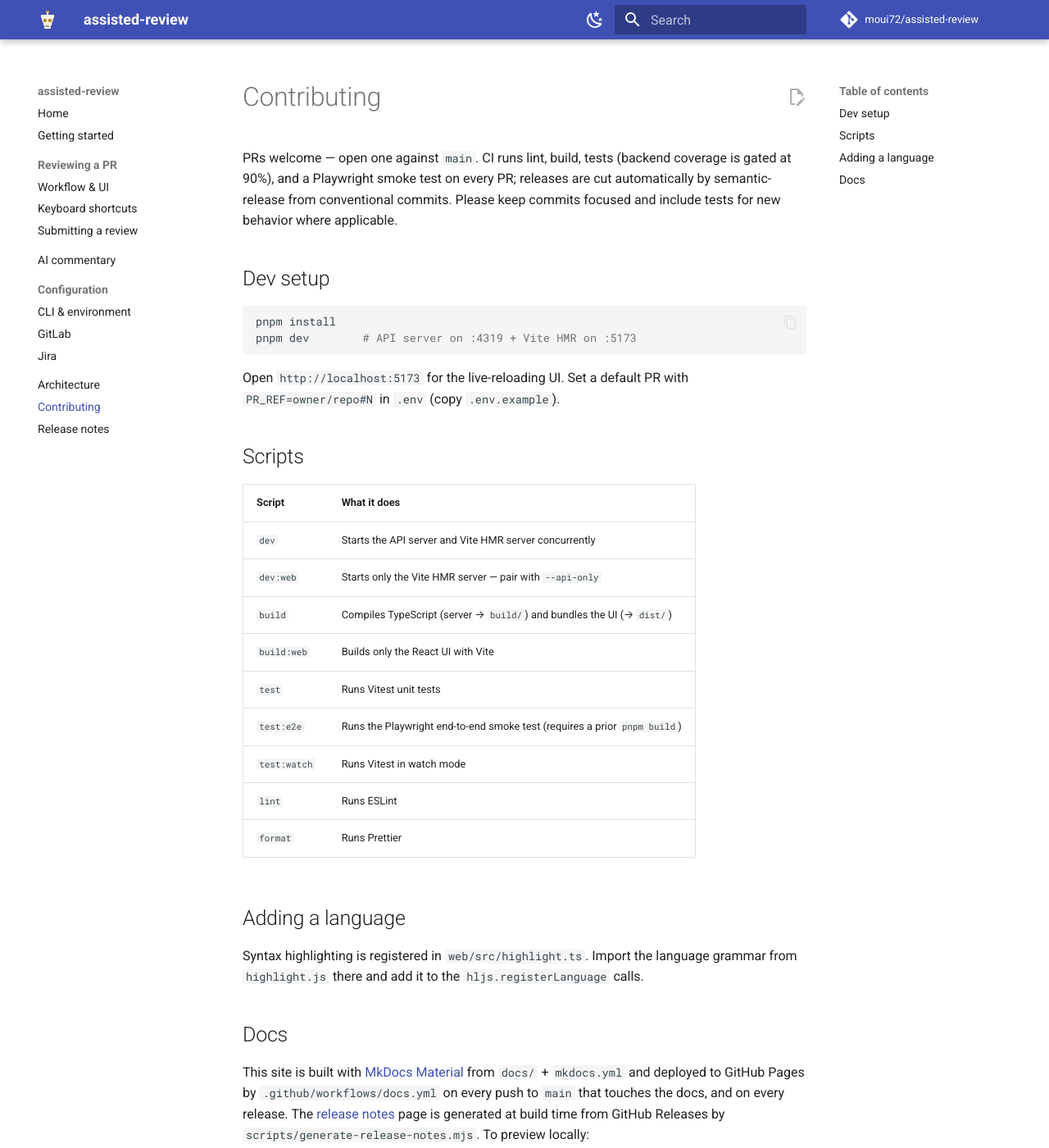
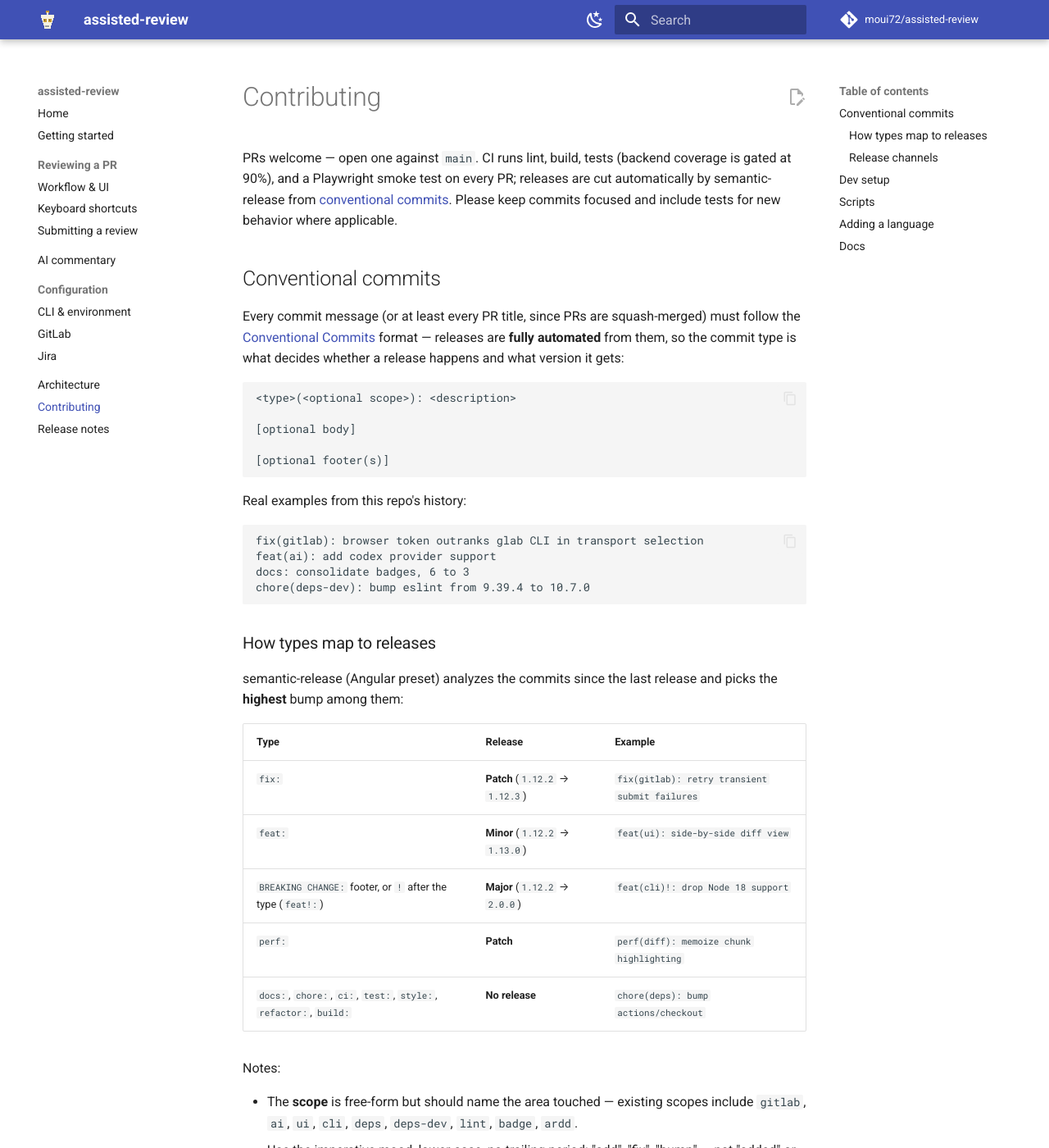
Before and after one commit to moui72/assisted-review, an MkDocs documentation site: the page built from docs/contributing.md, in a window 1280 px wide and 1400 px high. Shown: the whole window at 82% size. Built offline with MkDocs 1.6.1 and Material for MkDocs 9.7.7, drawn with Linux system fonts in a browser that asks for light colours; comment, search, counter and statistics services are not loaded; some of the changed text lies outside the part shown.

Commit message:
docs: document conventional commits and release channels
Co-Authored-By: Claude Fable 5 <noreply@anthropic.com>

````diff
--- a/docs/contributing.md
+++ b/docs/contributing.md
@@ -2,8 +2,86 @@
 
 PRs welcome — open one against `main`. CI runs lint, build, tests (backend
 coverage is gated at 90%), and a Playwright smoke test on every PR; releases
-are cut automatically by semantic-release from conventional commits. Please
-keep commits focused and include tests for new behavior where applicable.
+are cut automatically by semantic-release from
+[conventional commits](#conventional-commits). Please keep commits focused
+and include tests for new behavior where applicable.
+
+## Conventional commits
+
+Every commit message (or at least every PR title, since PRs are
+squash-merged) must follow the
+[Conventional Commits](https://www.conventionalcommits.org/) format —
+releases are **fully automated** from them, so the commit type is what
+decides whether a release happens and what version it gets:
+
+```
+<type>(<optional scope>): <description>
+
+[optional body]
+
+[optional footer(s)]
+```
+
+Real examples from this repo's history:
+
+```
+fix(gitlab): browser token outranks glab CLI in transport selection
+feat(ai): add codex provider support
+docs: consolidate badges, 6 to 3
+chore(deps-dev): bump eslint from 9.39.4 to 10.7.0
+```
+
+### How types map to releases
+
+semantic-release (Angular preset) analyzes the commits since the last
+release and picks the **highest** bump among them:
+
+| Type | Release | Example |
+|---|---|---|
+| `fix:` | **Patch** (`1.12.2` → `1.12.3`) | `fix(gitlab): retry transient submit failures` |
+| `feat:` | **Minor** (`1.12.2` → `1.13.0`) | `feat(ui): side-by-side diff view` |
+| `BREAKING CHANGE:` footer, or `!` after the type (`feat!:`) | **Major** (`1.12.2` → `2.0.0`) | `feat(cli)!: drop Node 18 support` |
+| `perf:` | **Patch** | `perf(diff): memoize chunk highlighting` |
+| `docs:`, `chore:`, `ci:`, `test:`, `style:`, `refactor:`, `build:` | **No release** | `chore(deps): bump actions/checkout` |
+
+Notes:
+
+- The **scope** is free-form but should name the area touched — existing
+  scopes include `gitlab`, `ai`, `ui`, `cli`, `deps`, `deps-dev`, `lint`,
+  `badge`, `ardd`.
+- Use the imperative mood, lower-case, no trailing period: "add", "fix",
+  "bump" — not "added" or "Fixes".
+- A breaking change must be flagged even on a `fix:` — either
+  `fix(api)!: …` or a `BREAKING CHANGE: <explanation>` footer. Both force a
+  major bump.
+- `refactor:` and `test:` don't release on their own; if a refactor changes
+  observable behavior, it isn't a refactor — use `fix:` or `feat:`.
+
+### Release channels
+
+Releases flow through two npm dist-tags:
+
+- **`beta`** — every push to `main` containing at least one releasing
+  commit (`fix`/`feat`/`perf`/breaking) publishes a prerelease
+  (`x.y.z-beta.N`) to the `beta` dist-tag. Non-releasing types (`chore`,
+  `docs`, `ci`, …) publish nothing.
+- **`latest`** — the **Promote to stable** workflow (manually dispatched
+  from the Actions tab) fast-forwards the `release` branch to `main`; the
+  publish workflow then collapses the accumulated betas into a single
+  stable version on `latest`.
+
+```
+main:     feat ──▶ 1.13.0-beta.1 ──▶ fix ──▶ 1.13.0-beta.2   (npm tag: beta)
+                                                  │
+release:                     Promote to stable ──▶ 1.13.0     (npm tag: latest)
+```
+
+Try the beta channel with `npm i -g assisted-review@beta`.
+
+Version history lives in git tags and
+[GitHub Releases](https://github.com/moui72/assisted-review/releases) —
+which also feed the [release notes](release-notes.md) page. `CHANGELOG.md`
+in the repo is frozen at v1.12.2.
 
 ## Dev setup
 
````
Also changed, not shown: docs/getting-started.md (+5 -0 lines).
